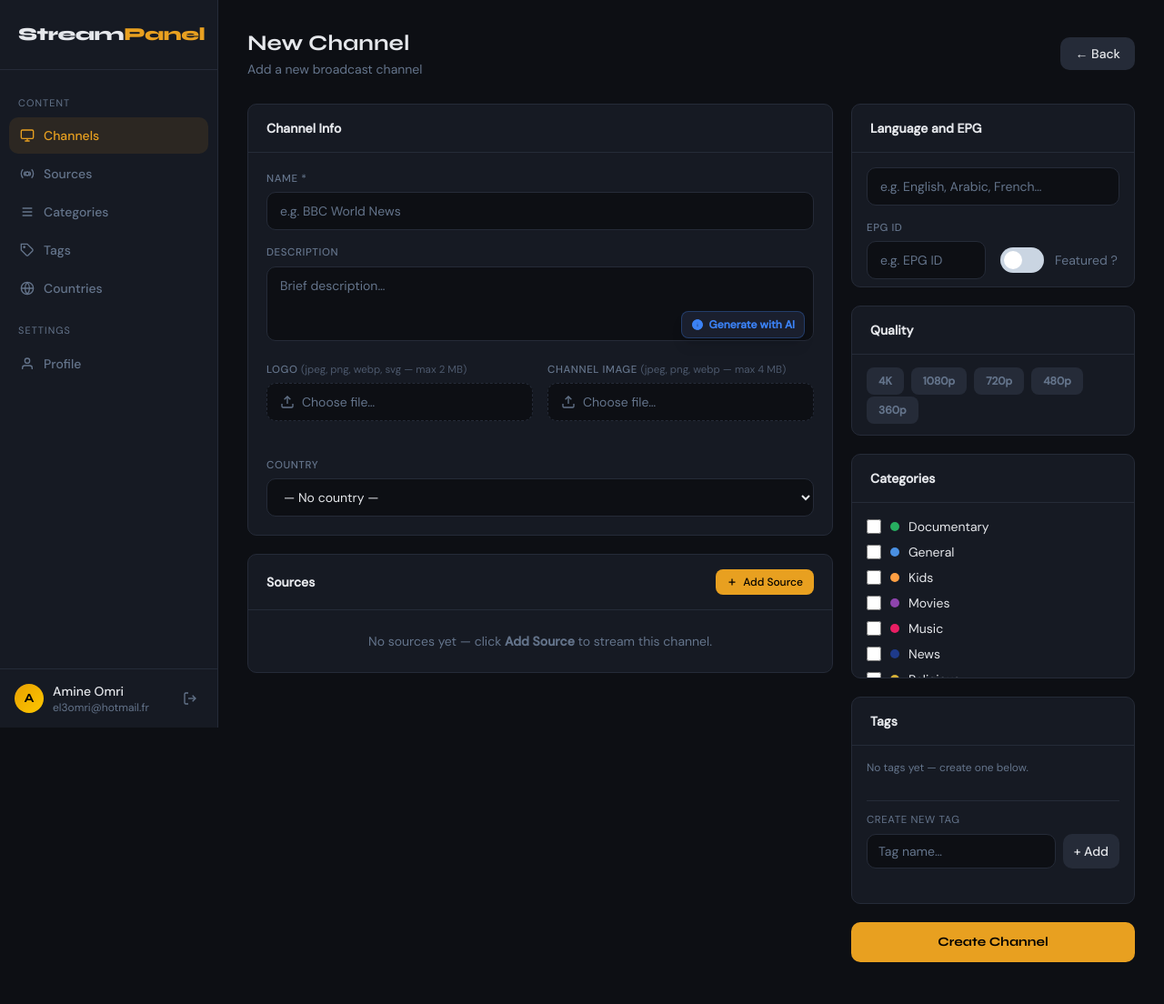
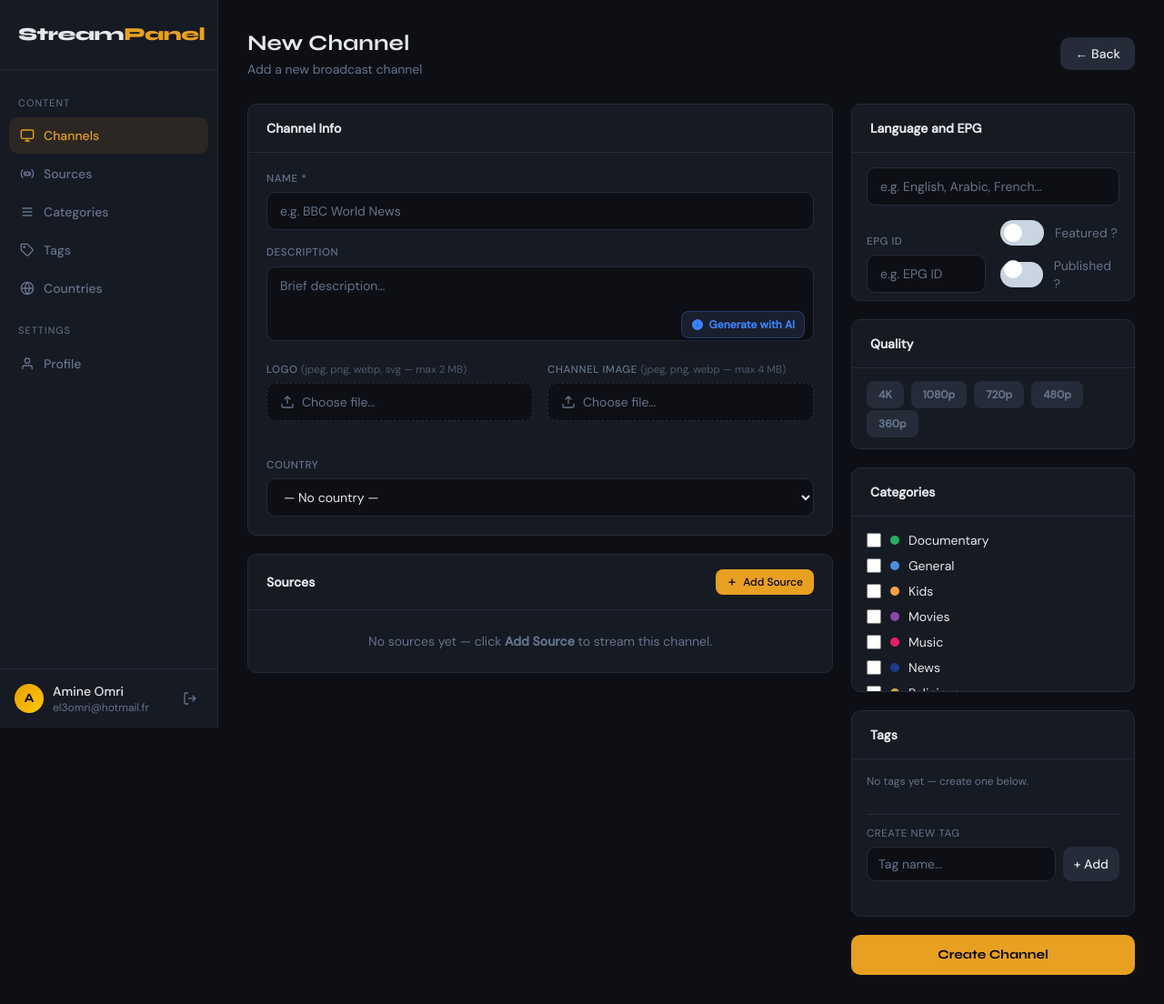
Before and after one commit to el3omrii/telfaza-new, a Laravel app: page /channels/create in a window 1280 px wide. Shown: the whole page at 91% size. Before the commit the page ends 1058 px from the top, so only its background shows below. Run offline with Laravel 12, Linux system fonts and the light colour scheme; a user stored in the database is signed in; data comes from the database, SQL or seed files in the repository; data that the repository does not hold is empty; style sheets or scripts are compiled from the project's sources.

Commit message:
add published feature for channels

```diff
--- a/app/Http/Controllers/Api/ChannelController.php
+++ b/app/Http/Controllers/Api/ChannelController.php
@@ -42,7 +42,8 @@ class ChannelController extends Controller
         ]);
 
         $query = Channel::with(['country:id,name,flag', 'categories:id,name,color', 'tags:id,name'])
-            ->withCount('sources');
+            ->withCount('sources')
+            ->where('published', true);
 
         // ── Filters ──────────────────────────────────────────────────────────
         if ($request->filled('search')) {
@@ -99,6 +100,7 @@ class ChannelController extends Controller
     {
         $channels = Channel::with(['country:id,name,flag', 'categories:id,name,color', 'tags:id,name'])
             ->where('featured', true)
+            ->where('published', true)
             ->orderByDesc('views')
             ->limit(20)
             ->get();
@@ -112,6 +114,7 @@ class ChannelController extends Controller
     public function trending(): JsonResponse
     {
         $channels = Channel::with(['country:id,name,flag', 'categories:id,name,color', 'tags:id,name'])
+            ->where('published', true)
             ->orderByDesc('views')
             ->limit(20)
             ->get();
--- a/app/Http/Controllers/ChannelController.php
+++ b/app/Http/Controllers/ChannelController.php
@@ -17,7 +17,8 @@ class ChannelController extends Controller
     public function index(Request $request): View
     {
         $query = Channel::with(['country', 'categories', 'tags'])
-            ->withCount('sources');
+            ->withCount('sources')
+            ->where('published', true);
 
         if ($request->filled('search')) {
             $query->where('name', 'like', '%' . $request->search . '%');
@@ -70,6 +71,7 @@ class ChannelController extends Controller
             'language'            => 'nullable|string|max:100',
             'epgid'               => 'nullable|string|max:10',
             'featured'            => 'nullable|boolean',
+            'published'           => 'nullable|boolean',
             'quality'             => 'nullable|in:4K,1080p,720p,480p,360p',
             'categories'          => 'nullable|array',
             'categories.*'        => 'exists:categories,id',
@@ -91,6 +93,7 @@ class ChannelController extends Controller
             'epgid'       => $request->epgid,
             'quality'     => $request->quality,
             'featured'    => $request->boolean('featured'),
+            'published'   => $request->boolean('published', true),
             'logo'        => $request->hasFile('logo')
                                 ? $this->storeImage($request->file('logo'), 'channels/logos', $request->name, 'logo')
                                 : null,
@@ -155,6 +158,7 @@ class ChannelController extends Controller
             'epgid'       => 'nullable|string|max:10',
             'quality'     => 'nullable|in:4K,1080p,720p,480p,360p',
             'featured'    => 'nullable|boolean',
+            'published'   => 'nullable|boolean',
             'categories'  => 'nullable|array',
             'categories.*'=> 'exists:categories,id',
             'tags'        => 'nullable|array',
@@ -169,6 +173,7 @@ class ChannelController extends Controller
             'epgid'       => $request->epgid,
             'quality'     => $request->quality,
             'featured'    => $request->boolean('featured'),
+            'published'   => $request->boolean('published'),
         ];
 
         // Replace logo only if a new file was uploaded; delete the old one
--- a/app/Models/Channel.php
+++ b/app/Models/Channel.php
@@ -13,10 +13,10 @@ class Channel extends Model
 {
 	use ClearsNextjsCache;
     protected $fillable = [
-        'name', 'slug', 'description', 'logo', 'image', 'views', 'epgid', 'featured', 'country_id', 'language', 'quality',
+        'name', 'slug', 'description', 'logo', 'image', 'views', 'epgid', 'featured', 'published', 'country_id', 'language', 'quality',
     ];
 
-    protected $casts = ['views' => 'integer', 'featured' => 'boolean'];
+    protected $casts = ['views' => 'integer', 'featured' => 'boolean', 'published' => 'boolean'];
 
 	protected $hidden = ['epgid'];
 
--- a/resources/views/channels/create.blade.php
+++ b/resources/views/channels/create.blade.php
@@ -126,12 +126,18 @@
                         <input name="epgid" value="{{ old('epgid') }}" placeholder="e.g. EPG ID"
                            class="w-full px-3.5 py-2.5 bg-bg border border-border rounded-[10px] text-sm text-gray-200 placeholder-muted focus:outline-none focus:border-accent transition-colors">
                     </div>
-                    <div>
+                    <div class="flex flex-col gap-3">
                         <label class="relative inline-flex cursor-pointer items-center gap-3 text-muted text-sm">
                             <input type="checkbox" name="featured" value="1" {{ old('featured') ? 'checked' : '' }} class="peer sr-only" />
                             <div class="peer h-7 w-12 rounded-full bg-slate-300 ring-offset-1 transition-colors duration-200 peer-checked:bg-accent peer-focus:ring-2 peer-focus:ring-yellow-400"></div>
                             <span class="dot absolute top-1 left-1 h-5 w-5 rounded-full bg-white transition-transform duration-200 ease-in-out peer-checked:translate-x-5"></span>
                             Featured ?
+                        </label>
+                        <label class="relative inline-flex cursor-pointer items-center gap-3 text-muted text-sm">
+                            <input type="checkbox" name="published" value="1" {{ old('published') ? 'checked' : '' }} class="peer sr-only" />
+                            <div class="peer h-7 w-12 rounded-full bg-slate-300 ring-offset-1 transition-colors duration-200 peer-checked:bg-accent peer-focus:ring-2 peer-focus:ring-yellow-400"></div>
+                            <span class="dot absolute top-1 left-1 h-5 w-5 rounded-full bg-white transition-transform duration-200 ease-in-out peer-checked:translate-x-5"></span>
+                            Published ?
                         </label>
                     </div>
                 </div>
```
Also changed, not shown: resources/views/channels/edit.blade.php (+7 -9 lines), resources/views/channels/index.blade.php (+9 -1 lines).
